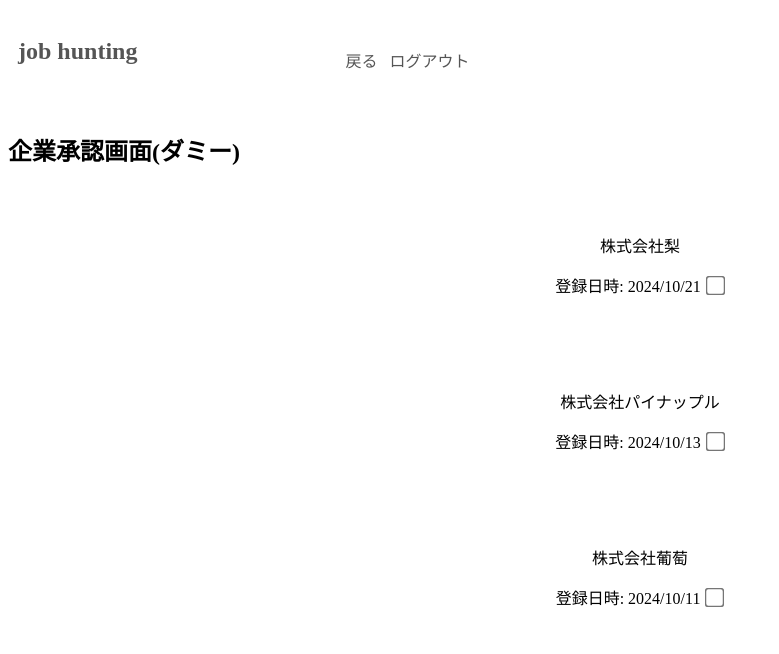
After one commit to 231048Miki/Oto-fu, a PHP site: page /iizuka/php/approval.php in a window 1280 px wide. The commit adds this page. Shown: the top 654 px of the page, without its empty margins (0-779 px from the left). Run offline with PHP 8.4, Linux system fonts and the light colour scheme.

Commit message:
企業承認・ヘッダー追加

```diff
--- /dev/null
+++ b/iizuka/css/approval.css
@@ -0,0 +1,12 @@
+@charset "UTF-8";
+
+.com{
+    text-align: center;
+    padding: 30px;
+}
+
+input[type=checkbox] {
+    -ms-transform: scale(1.5, 1.5);
+    -webkit-transform: scale(1.5, 1.5);
+    transform: scale(1.5, 1.5);
+  }
--- /dev/null
+++ b/iizuka/php/approval.php
@@ -0,0 +1,56 @@
+<!DOCTYPE html>
+<html>
+
+<head>
+    <meta charset="UUTF-8">
+    <link rel="stylesheet" , href="../header.css">
+    <link rel="stylesheet" , href="../css/approval.css">
+    <meta name="viewport" content="width=device-width" />
+
+    <title>企業承認</title>
+</head>
+
+<body>
+    <header>
+        <div class="header">
+            <h2>
+                <a href="admintop.php" class="web-name">job hunting</a>
+            </h2>
+            <div class="menu">
+                <a onclick="history.back(-1)" class="header-nav">戻る</a>
+                <a href="logout.php" class="header-nav" id="logout">ログアウト</a>
+            </div>
+        </div>
+    </header>
+
+    <h2>企業承認画面(ダミー)</h2>
+
+    <!-- データベース作ってwhileでできればよかった。ダミーデータです -->
+    <div class="com">
+        <p>株式会社梨</p>
+        <p>登録日時:
+            <a>2024/10/21</a>
+            <input type="checkbox" class="check" id="check">
+        </p>
+
+    </div>
+
+    <div class="com">
+        <p>株式会社パイナップル</p>
+        <p>登録日時:
+            <a>2024/10/13</a>
+            <input type="checkbox" class="check" id="check">
+        </p>
+    </div>
+
+    <div class="com">
+        <p>株式会社葡萄</p>
+        <p>登録日時:
+            <a>2024/10/11</a>
+            <input type="checkbox" class="check" id="check">
+        </p>
+    </div>
+
+</body>
+
+</html>
--- a/iizuka/php/detail.php
+++ b/iizuka/php/detail.php
@@ -67,8 +67,8 @@
     $sql_res = $dbh->query($sql);
     $rec = $sql_res->fetch();
 
-    // $sql2 = "SELECT * FROM company_table where com_id = $id";
-    $sql2 = "SELECT * FROM company_table where com_id = 11";
+    $sql2 = "SELECT * FROM company_table where com_id = $_SESSION[com_id]";
+    // $sql2 = "SELECT * FROM company_table where com_id = 11";
     $sql_res2 = $dbh->query($sql2);
     $rec2 = $sql_res2->fetch();
 
--- a/komatsu/admintop.php
+++ b/komatsu/admintop.php
@@ -17,6 +17,7 @@
       </h2>
       <div class="menu">
         <a onclick="history.back(-1)" class="header-nav">戻る</a>
+        <a href="logout.php" class="header-nav" id="logout">ログアウト</a>
       </div>
     </div>
   </header>
@@ -31,7 +32,7 @@
   <h3 class="sub-header">利用者関連</h3>
   <div class="user-connection">
     <button class="tag" onclick="location.href='#'">通報履歴</button>
-    <button class="tag" onclick="location.href='#'">企業承認</button>
+    <button class="tag" onclick="location.href='../iizuka/php/approval.php'">企業承認</button>
     <button class="tag" onclick="location.href='#'">パスワードリセット</button>
   </div>
 </body>
```
